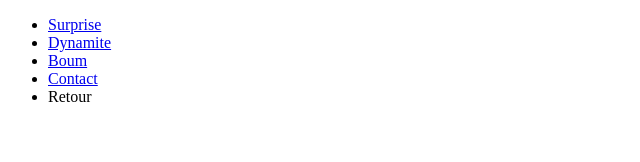
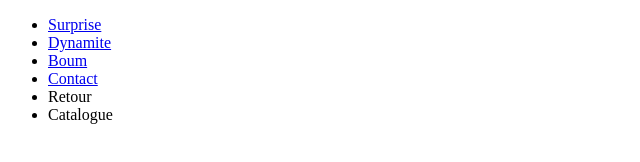
Before and after one commit to matieu21/formation-git-2021, a plain HTML site: page Projet/index.html in a window 1280 px wide. Shown: the full height of the page, 0-640 px from the left. Drawn offline with Linux system fonts and the light colour scheme.

Commit message:
insertion lien catalogue

```diff
--- a/Projet/index.html
+++ b/Projet/index.html
@@ -13,6 +13,8 @@
         <li><a href="https://www.google.com/search?q=boum&sxsrf=AOaemvLN2z673PuLKxQ9pMNsHVP2AXlSSA:1634298658371&source=lnms&tbm=isch&sa=X&ved=2ahUKEwjGr_T3rMzzAhWhxoUKHbjWDjIQ_AUoAXoECAEQAw&biw=899&bih=632&dpr=1#imgrc=eJSqU-m5s3-JAM">Boum</a></li>
         <li><a href="/contact.html" target="blank">Contact</a></li>
         <li><a href="#"></a>Retour</li>
+        <li><a href="admin-catalogue.html"></a>Catalogue</li>
+
     </ul>
 </body>
 </html>
```
